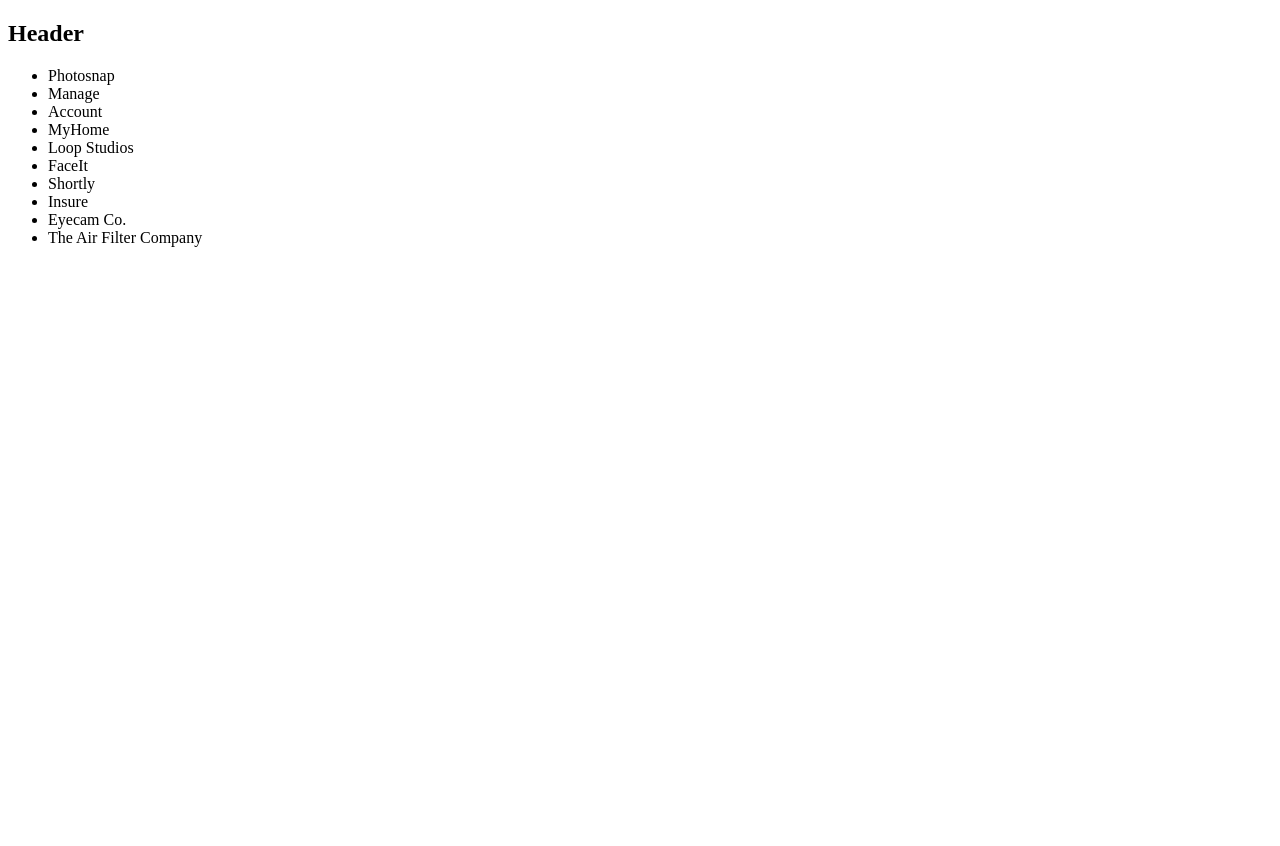
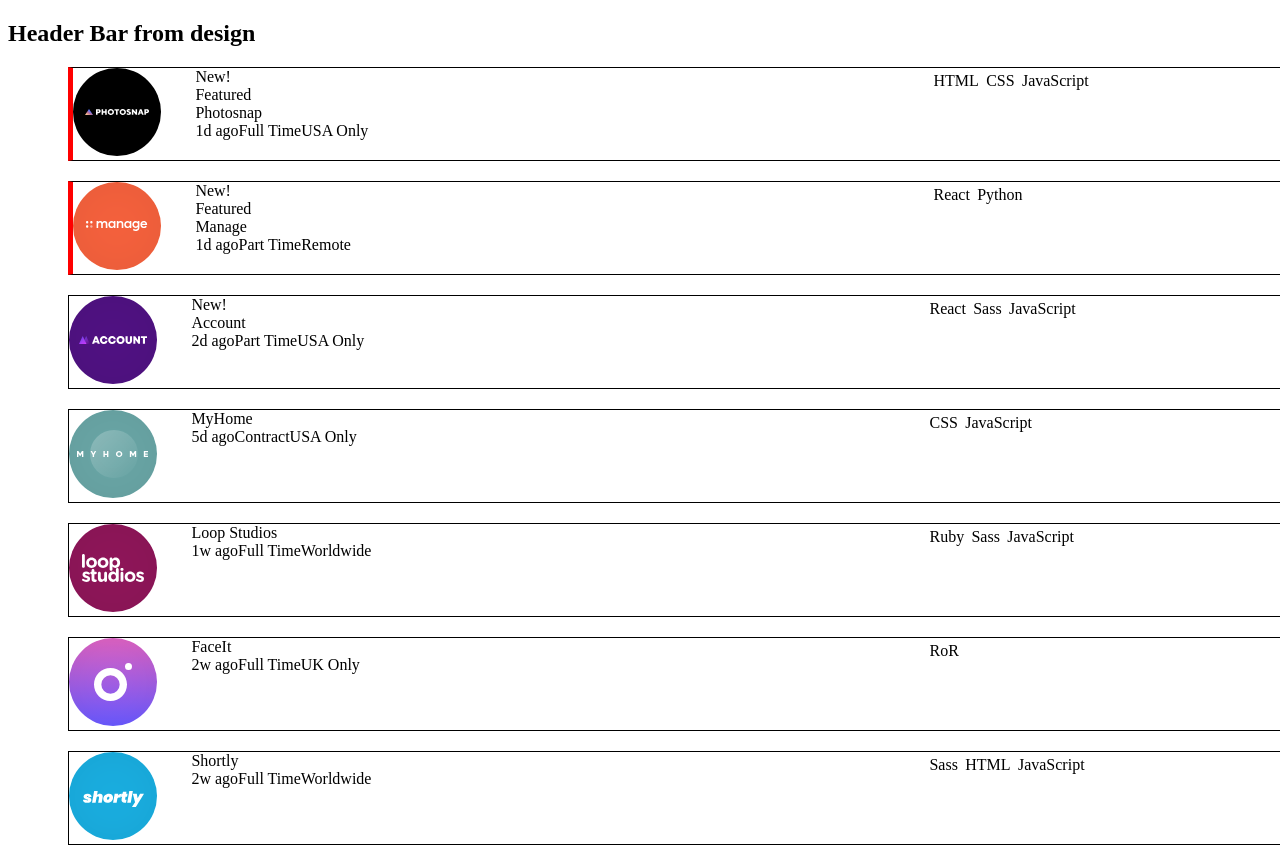
Before and after one commit to jenmerritt/job-listing-app, a React (Create React App) app in the folder job-listings-app/: page / in a window 1280 px wide. Shown: the top 846 px of the page. Before the commit the page ends 800 px from the top, so only its background shows below. Built offline with nearby package versions, Linux system fonts and the light colour scheme.

Commit message:
job data in joblist and job componenets

```diff
--- a/job-listings-app/src/components/App.js
+++ b/job-listings-app/src/components/App.js
@@ -6,7 +6,7 @@ function App() {
   return (
     <>
       <section>
-        <h1>Header</h1>
+        <h1>Header Bar from design</h1>
       </section>
       <section>
         <JobList />
--- /dev/null
+++ b/job-listings-app/src/components/Job.css
@@ -0,0 +1,31 @@
+.individual-job{
+    display:flex;
+    flex-direction: row;
+    width: 100%;
+    border: 1px solid black;
+    margin: 20px;
+}
+
+.featured-job{
+    border-left: 5px solid red;
+}
+
+.job-column-1{
+    width: 10%;
+}
+
+.job-column-2{
+    display: flex;
+    flex-direction: column;
+    width: 60%;
+}
+
+.job-column-3{
+    width: 30%;
+    display: flex;
+    flex-direction: row;
+}
+
+.job-col3-row{
+    margin: 1%;
+}
--- a/job-listings-app/src/components/Job.js
+++ b/job-listings-app/src/components/Job.js
@@ -1,10 +1,33 @@
 import React from 'react';
+import './Job.css';
 
-function Job(){
+function Job({job}){
 
     return(
-        <li>
-            This is a job.
+        <li className={job.featured ? "featured-job individual-job" : "individual-job"}>
+            <div className="job-column-1">
+                <img src={job.logo} />
+            </div>
+            <div className="job-column-2">
+                <div className="job-col2-row1">
+                    {job.new ? <div>New!</div> : null}
+                    {job.featured ? <div>Featured</div> : null}
+                </div>
+                <div className="job-col2-row2">
+                    {job.company}
+                </div>
+                <div className="job-col2-row3">
+                    {job.postedAt}
+                    {job.contract}
+                    {job.location}
+                </div>
+            </div>
+            <div className="job-column-3">
+                {job.hasOwnProperty('tools') ? job.tools.map(tool => <div className="job-col3-row">{tool}</div>) : null}
+                {job.hasOwnProperty('languages') ? job.languages.map(language => <div className="job-col3-row">{language}</div>) : null}
+            </div>
+
+
         </li>
     )
 
--- a/job-listings-app/src/components/JobList.js
+++ b/job-listings-app/src/components/JobList.js
@@ -1,6 +1,7 @@
 import React, { Component } from 'react';
 import { connect } from "react-redux";
 import { getData } from "../actions/actions";
+import Job from "./Job";
 
 
 export class JobList extends Component {
@@ -17,7 +18,7 @@ export class JobList extends Component {
       <>
       <ul>
         {this.props.jobs.map(job => (
-            <li key={job.id}>{job.company}</li>
+            <Job key={job.id} job={job} />
           ))}
       </ul>
     </>
--- a/job-listings-app/src/index.js
+++ b/job-listings-app/src/index.js
@@ -3,6 +3,7 @@ import { render } from "react-dom";
 import { Provider } from "react-redux";
 import store from "./store/store";
 import App from "./components/App";
+import './index.css';
 
 render(
   <Provider store={store}>
```
Also changed, not shown: job-listings-app/src/index.css (added).
